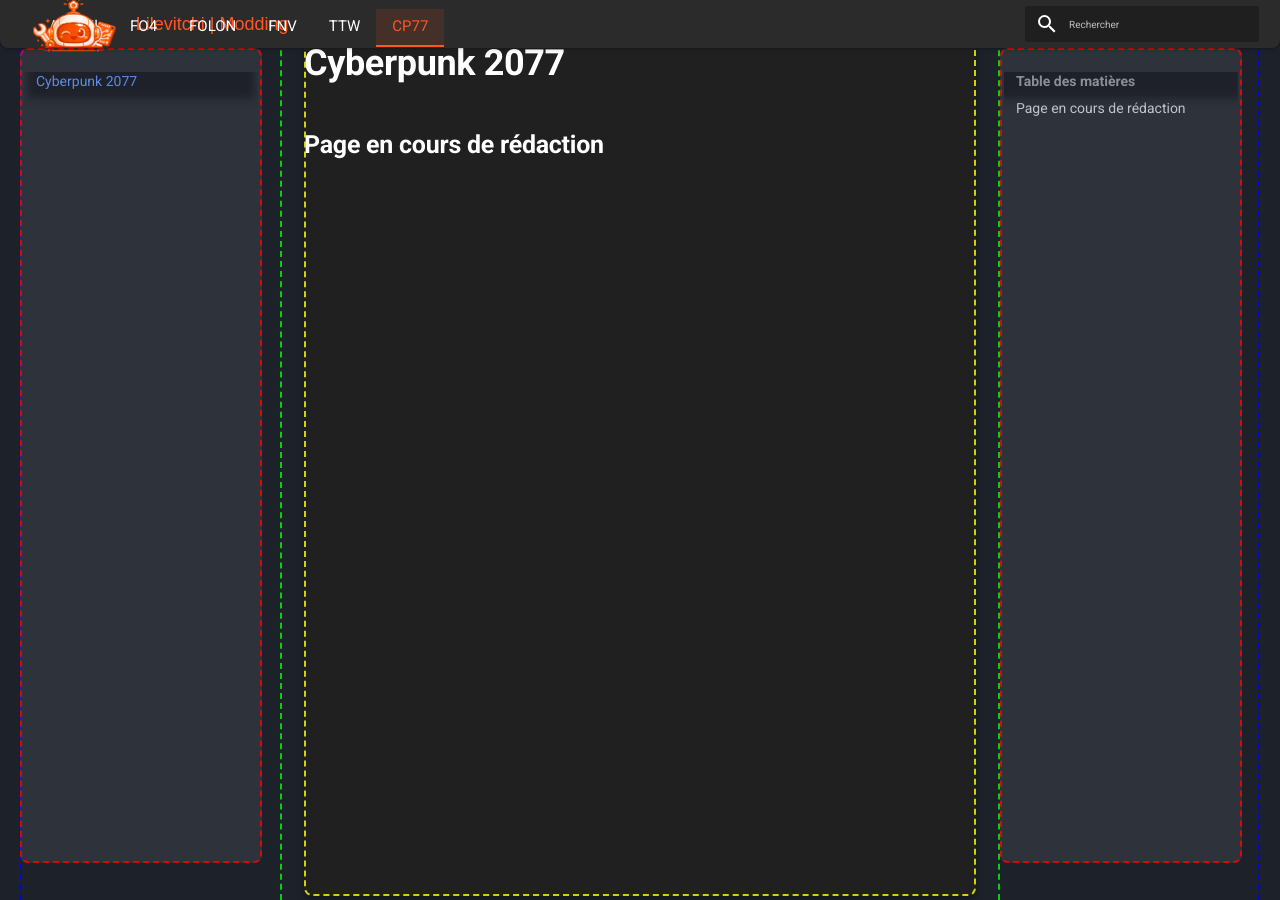
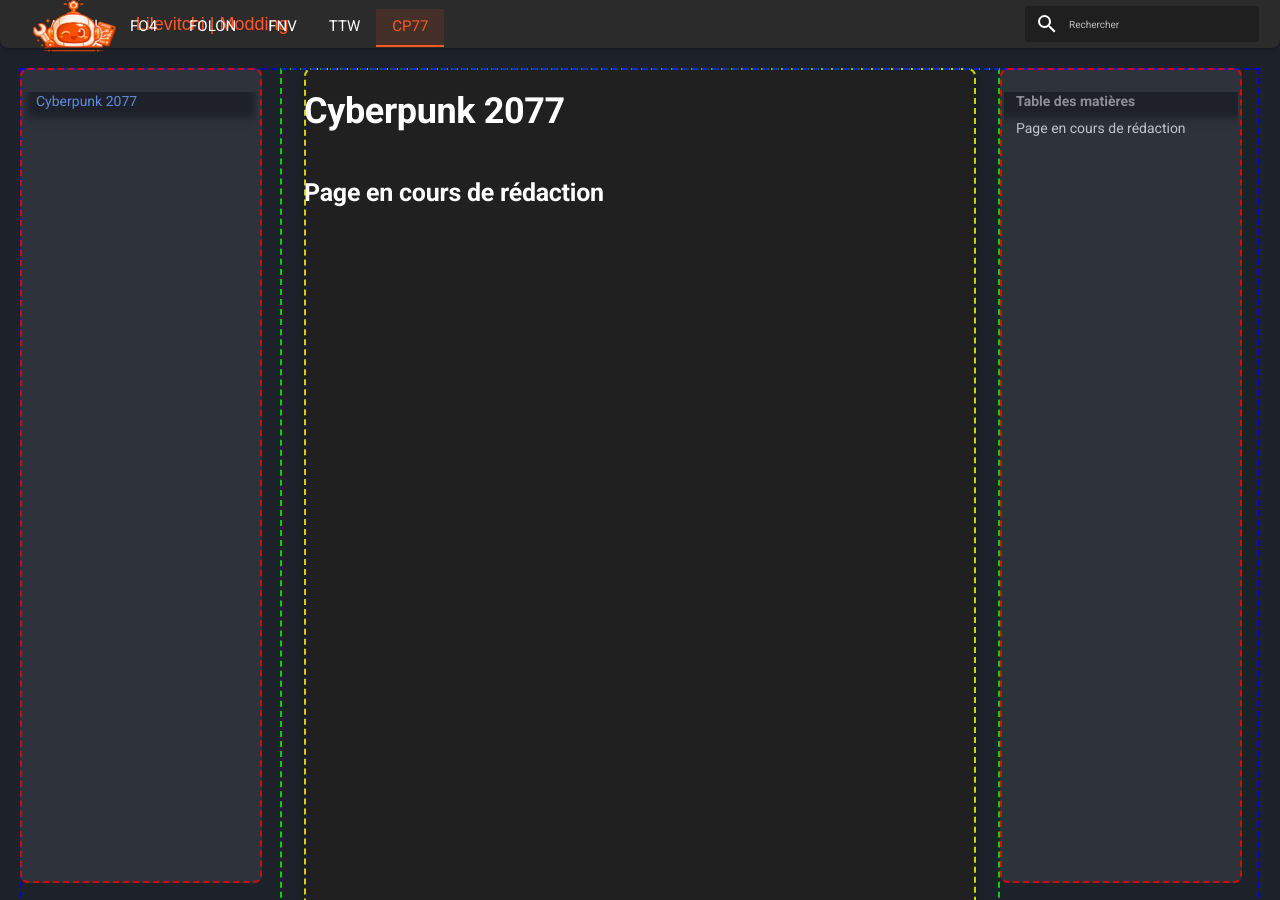
Before and after one commit to Lilevitchi/lilevitchi.github.io, an MkDocs documentation site: the page built from docs/cyberpunk/index.md, in a window 1280 px wide and 900 px high. Built offline with MkDocs 1.6.1 and Material for MkDocs 9.7.7, drawn with Linux system fonts in a browser that asks for light colours.

Commit message:
Update extra.css

```diff
--- a/docs/stylesheets/extra.css
+++ b/docs/stylesheets/extra.css
@@ -285,6 +285,7 @@
 [data-md-color-scheme] .md-main {
   padding: var(--space-md);
   background-color: var(--bg-page);
+  margin-top: 48px;
 }
 
 /* Grid principal */
```
